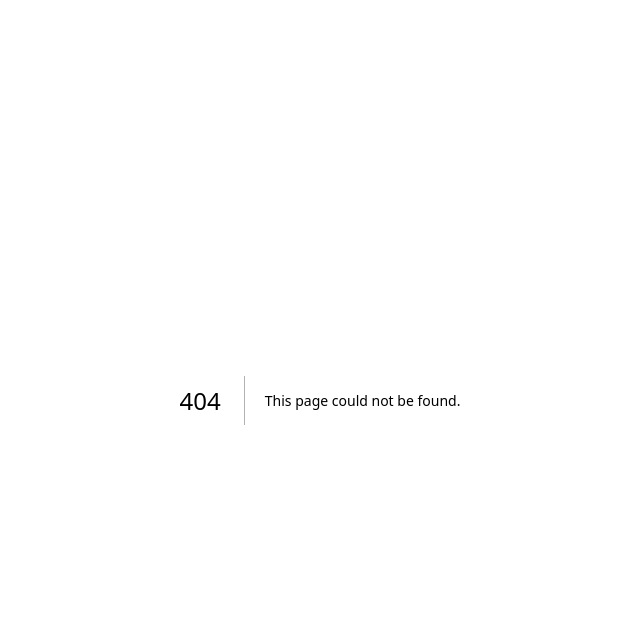
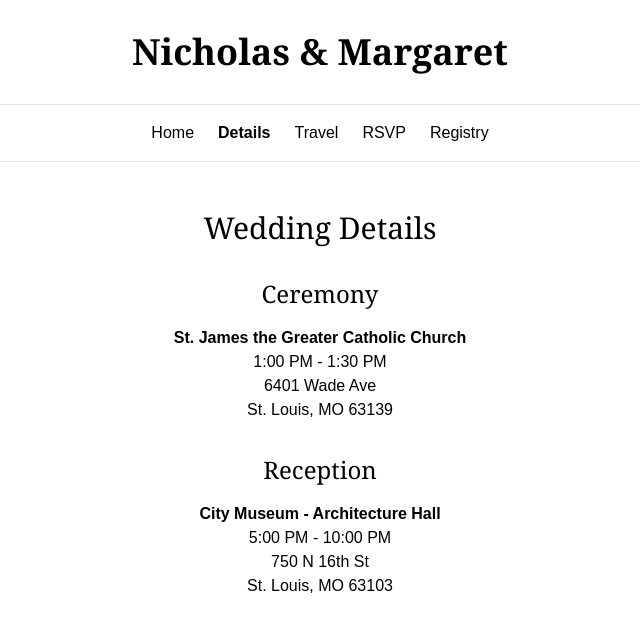
Before and after one commit to psnail273/hardybert-party, a Next.js app: page /details in a window 1280 px wide. Before the commit this address had no page. Shown: the top 632 px of the page, without its empty margins (320-960 px from the left). Built offline with nearby package versions, Linux system fonts and the light colour scheme.

Commit message:
Updated pages and slightly modified home

```diff
--- /dev/null
+++ b/app/details/page.tsx
@@ -0,0 +1,30 @@
+import Navigation from '@/components/Navigation'
+
+export default function Details() {
+  return (
+    <div className="min-h-screen bg-white text-black">
+      <Navigation />
+      <div className="max-w-4xl mx-auto py-12 px-4">
+        <h1 className="text-3xl font-serif mb-8 text-center">Wedding Details</h1>
+
+        <div className="space-y-8 text-center">
+          <section>
+            <h2 className="text-2xl font-serif mb-4">Ceremony</h2>
+            <p className="font-semibold">St. James the Greater Catholic Church</p>
+            <p>1:00 PM - 1:30 PM</p>
+            <p>6401 Wade Ave</p>
+            <p>St. Louis, MO 63139</p>
+          </section>
+
+          <section>
+            <h2 className="text-2xl font-serif mb-4">Reception</h2>
+            <p className="font-semibold">City Museum - Architecture Hall</p>
+            <p>5:00 PM - 10:00 PM</p>
+            <p>750 N 16th St</p>
+            <p>St. Louis, MO 63103</p>
+          </section>
+        </div>
+      </div>
+    </div>
+  )
+}
--- a/app/page.tsx
+++ b/app/page.tsx
@@ -1,5 +1,26 @@
-import { HomePage } from '@/components/app-page'
+import Image from 'next/image'
+import Navigation from '@/components/Navigation'
 
 export default function Home() {
-  return <HomePage />;
+  return (
+    <div className="min-h-screen bg-white text-black">
+      <Navigation />
+
+      {/* Full-width image */}
+      <div className="relative w-4/5 mx-auto aspect-[16/9]">
+        <Image
+          src="/HardyBertTree.jpg"
+          alt="Nicholas and Margaret"
+          layout="fill"
+          priority
+        />
+      </div>
+
+      {/* Wedding details */}
+      <div className="text-center py-12 bg-white">
+        <h2 className="text-3xl font-serif mb-2">September 6th, 2025</h2>
+        <p className="text-xl">St. Louis, MO</p>
+      </div>
+    </div>
+  )
 }
--- /dev/null
+++ b/app/registry/page.tsx
@@ -0,0 +1,53 @@
+import Navigation from '@/components/Navigation'
+
+export default function Registry() {
+  return (
+    <div className="min-h-screen bg-white text-black">
+      <Navigation />
+      <div className="max-w-4xl mx-auto py-12 px-4">
+        <h1 className="text-3xl font-serif mb-8 text-center">Registry</h1>
+        <p className="text-center text-lg">Coming soon</p>
+        {/* <div className="grid gap-8 md:grid-cols-2">
+          <div className="text-center p-6 border rounded">
+            <h2 className="text-2xl font-serif mb-4">Crate & Barrel</h2>
+            <p className="mb-4">Shop our selection of home goods and kitchen essentials</p>
+            <a
+              href="https://www.crateandbarrel.com"
+              target="_blank"
+              rel="noopener noreferrer"
+              className="inline-block bg-black text-white py-2 px-4 rounded hover:bg-gray-800"
+            >
+              View Registry
+            </a>
+          </div>
+
+          <div className="text-center p-6 border rounded">
+            <h2 className="text-2xl font-serif mb-4">Williams-Sonoma</h2>
+            <p className="mb-4">Browse our collection of premium cookware and dining items</p>
+            <a
+              href="https://www.williams-sonoma.com"
+              target="_blank"
+              rel="noopener noreferrer"
+              className="inline-block bg-black text-white py-2 px-4 rounded hover:bg-gray-800"
+            >
+              View Registry
+            </a>
+          </div>
+        </div>
+
+        <div className="mt-12 text-center">
+          <h2 className="text-2xl font-serif mb-4">Honeymoon Fund</h2>
+          <p className="mb-4">Help us create memories on our dream honeymoon</p>
+          <a
+            href="https://www.honeyfund.com"
+            target="_blank"
+            rel="noopener noreferrer"
+            className="inline-block bg-black text-white py-2 px-4 rounded hover:bg-gray-800"
+          >
+            Contribute
+          </a>
+        </div> */}
+      </div>
+    </div>
+  )
+}
--- /dev/null
+++ b/app/rsvp/page.tsx
@@ -0,0 +1,14 @@
+import Navigation from '@/components/Navigation'
+
+export default function RSVP() {
+  return (
+    <div className="min-h-screen bg-white text-black">
+      <Navigation />
+      <div className="max-w-2xl mx-auto py-12 px-4">
+        <h1 className="text-3xl font-serif mb-8 text-center">RSVP</h1>
+
+        <p className="text-center text-lg">Coming soon</p>
+      </div>
+    </div>
+  )
+}
--- /dev/null
+++ b/app/travel/page.tsx
@@ -0,0 +1,13 @@
+import Navigation from '@/components/Navigation'
+
+export default function Travel() {
+  return (
+    <div className="min-h-screen bg-white text-black">
+      <Navigation />
+      <div className="max-w-4xl mx-auto py-12 px-4">
+        <h1 className="text-3xl font-serif mb-8 text-center">Travel & Accommodations</h1>
+        <p className="text-center text-lg">Coming soon</p>
+      </div>
+    </div>
+  )
+}
--- /dev/null
+++ b/components/Navigation.tsx
@@ -0,0 +1,28 @@
+"use client"
+
+import Link from 'next/link'
+import { usePathname } from 'next/navigation'
+
+export default function Navigation() {
+  const pathname = usePathname()
+
+  return (
+    <div>
+      {/* Header with couple's names */}
+      <header className="text-center py-8 bg-white border-b">
+        <h1 className="text-4xl font-serif font-bold">Nicholas & Margaret</h1>
+      </header>
+
+      {/* Navigation bar */}
+      <nav className="bg-white p-4 border-b">
+        <ul className="flex justify-center space-x-6">
+          <li><Link href="/" className={`hover:underline ${pathname === '/' ? 'font-semibold' : ''}`}>Home</Link></li>
+          <li><Link href="/details" className={`hover:underline ${pathname === '/details' ? 'font-semibold' : ''}`}>Details</Link></li>
+          <li><Link href="/travel" className={`hover:underline ${pathname === '/travel' ? 'font-semibold' : ''}`}>Travel</Link></li>
+          <li><Link href="/rsvp" className={`hover:underline ${pathname === '/rsvp' ? 'font-semibold' : ''}`}>RSVP</Link></li>
+          <li><Link href="/registry" className={`hover:underline ${pathname === '/registry' ? 'font-semibold' : ''}`}>Registry</Link></li>
+        </ul>
+      </nav>
+    </div>
+  )
+}
--- a/tsconfig.json
+++ b/tsconfig.json
@@ -19,7 +19,8 @@
       }
     ],
     "paths": {
-      "@/*": ["./*"]
+      "@/*": ["./*"],
+      "@/components/*": ["./components/*"]
     }
   },
   "include": ["next-env.d.ts", "**/*.ts", "**/*.tsx", ".next/types/**/*.ts"],
```
